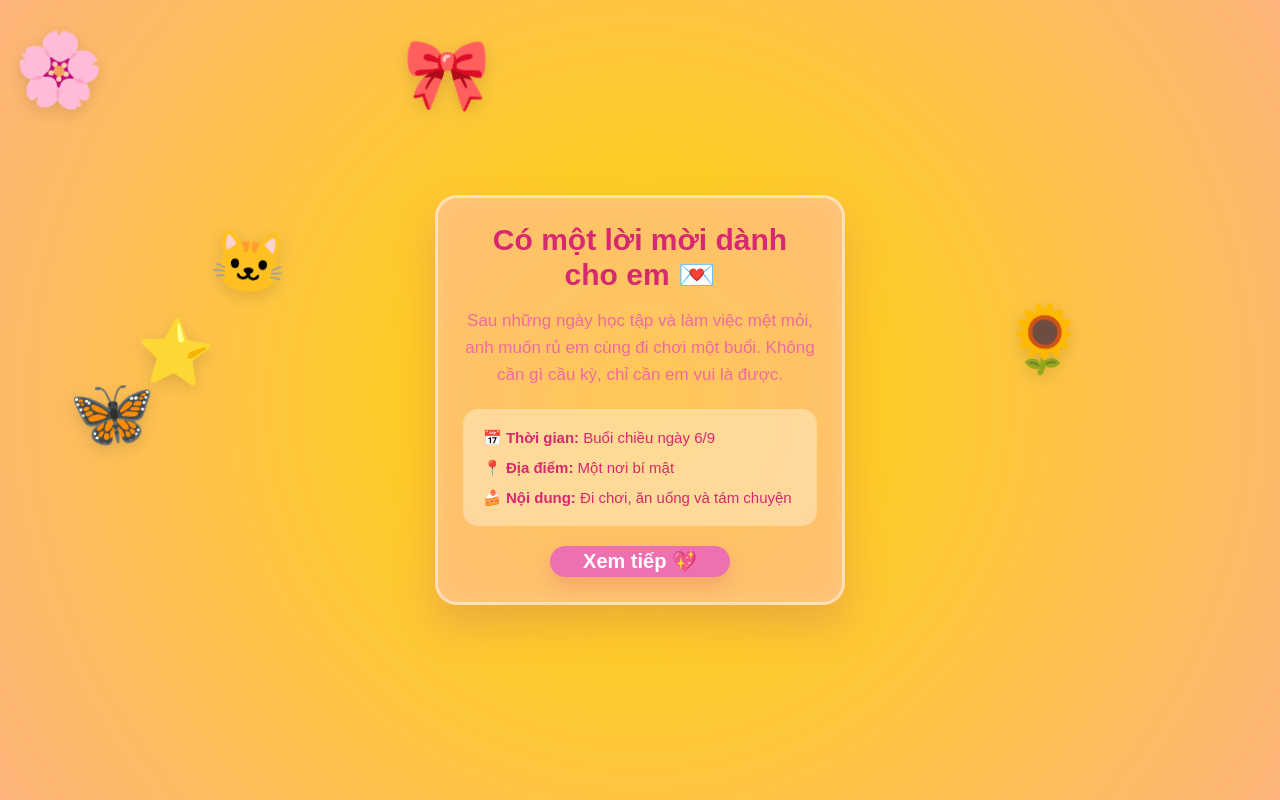
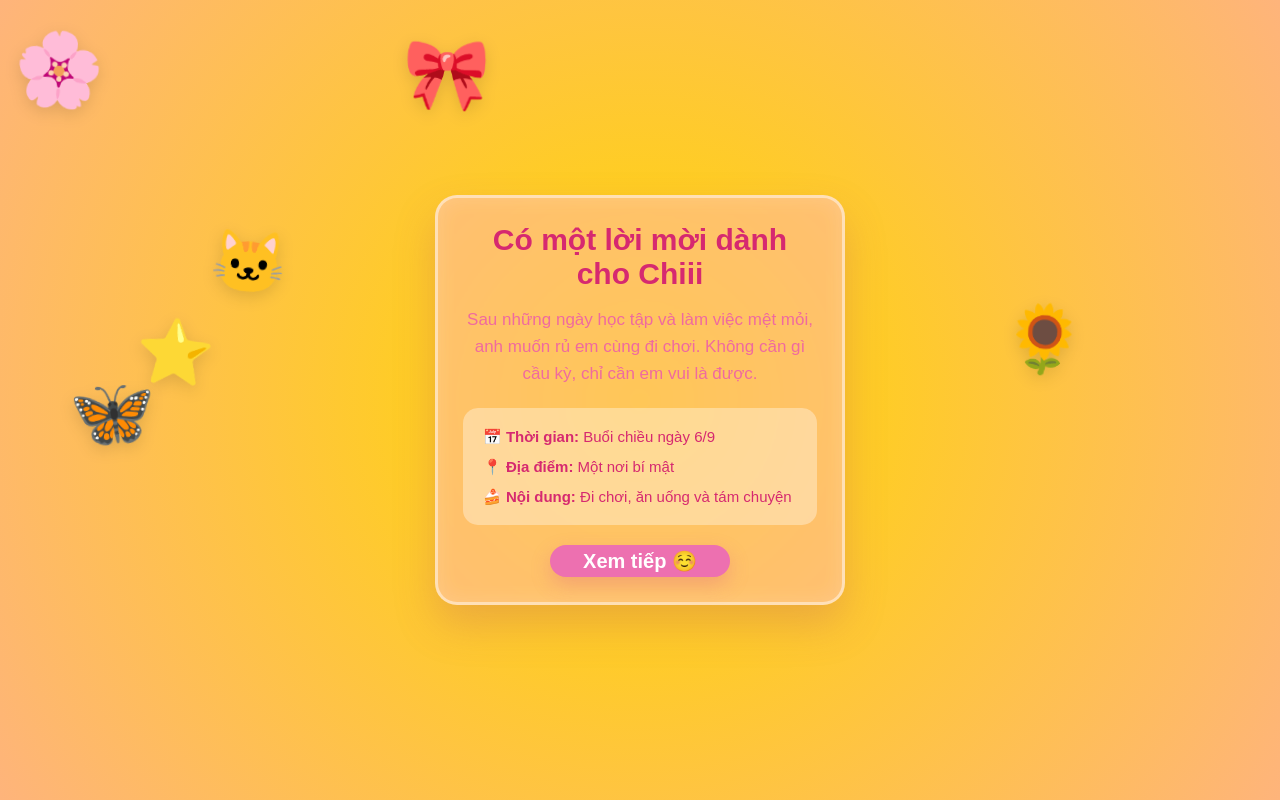
Before and after one commit to duongductri10a2k62-byte/batngolamday, a website: page index.html in a window 1280 px wide. Both pictures are taken after a click on the button "Đâu coi!! ⭐". Drawn offline with Linux system fonts and the light colour scheme.

Commit message:
index.html

```diff
--- a/index.html
+++ b/index.html
@@ -286,12 +286,12 @@
     <div class="card invite-card page" id="page2">
 
         <h1 class="title">
-            Có một lời mời dành cho em 💌
+            Có một lời mời dành cho Chiii
         </h1>
 
         <p class="message">
             Sau những ngày học tập và làm việc mệt mỏi,
-            anh muốn rủ em cùng đi chơi một buổi.
+            anh muốn rủ em cùng đi chơi.
             Không cần gì cầu kỳ, chỉ cần em vui là được.
         </p>
 
@@ -302,7 +302,7 @@
         </div>
 
         <button class="btn" onclick="openForm2()">
-            Xem tiếp 💖
+            Xem tiếp ☺️
         </button>
 
     </div>
@@ -326,7 +326,7 @@
     <div class="choice-buttons">
 
         <button class="btn btn-yes" id="yesBtn" onclick="sayYes()">
-            Đi luôn! 💖
+            Đi luôn! ☺️
         </button>
 
         <button
```
